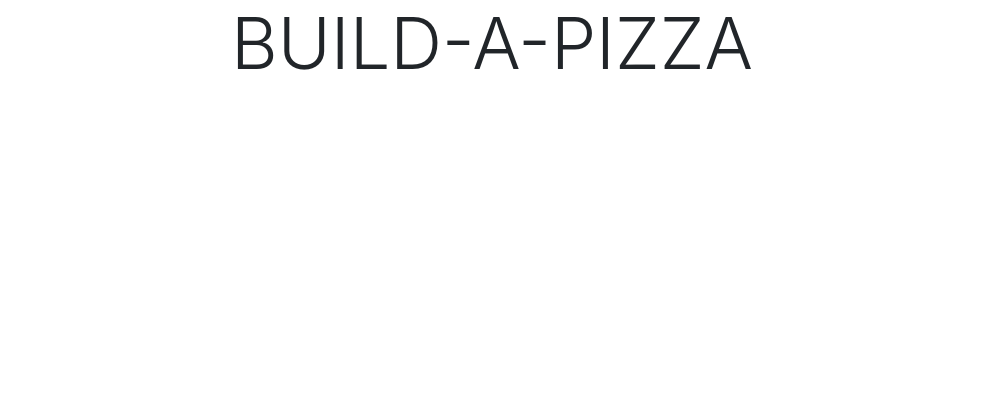
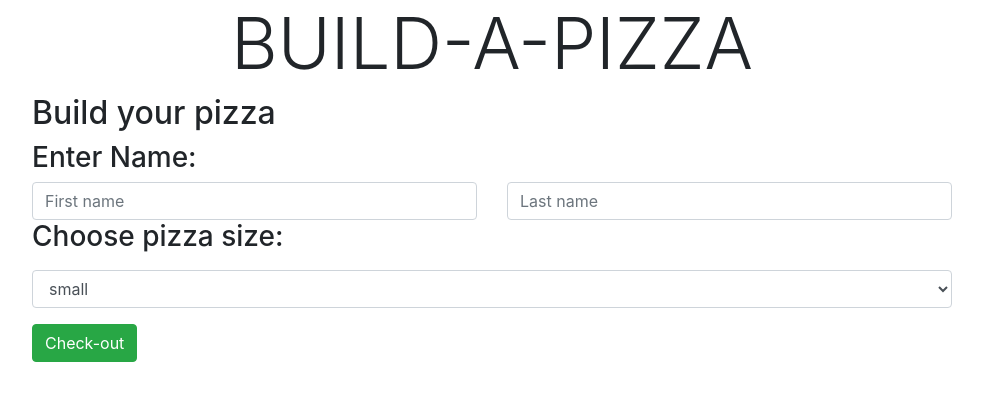
Before and after one commit to JoyWambui/IP-WEEK3, a plain HTML site: page index.html in a window 1280 px wide. Shown: the whole page, without its empty margins (148-1131 px from the left). Drawn offline with nearby package versions, Linux system fonts and the light colour scheme.

Commit message:
add form with name input fields and pizza size options.

```diff
--- a/index.html
+++ b/index.html
@@ -16,6 +16,35 @@
       <div class="col-md-12">
         <h1 class="display-3 text-center">BUILD-A-PIZZA</h1>
       </div>
+      <div class="container">
+        <div class="row">
+          <div class="col-md-1"></div>
+          <div class="col-md-10">
+            <form>
+              <h2>Build your pizza</h2>
+              <h3>Enter Name:</h3>
+              <div class="row">
+                <div class="col-md-6">
+                  <input type="text" class="form-control" placeholder="First name" required>
+                </div>
+                <div class="col-md-6">
+                  <input type="text" class="form-control" placeholder="Last name" required>
+                </div>
+              </div>
+              <div class="form-group">
+                <label for="sizeOptions"><h3>Choose pizza size:</h3></label>
+                <select class="form-control" id="sizeOptions" required>
+                  <option value="small">small</option>
+                  <option value="medium">medium</option>
+                  <option value="large">large</option>
+                </select>
+              </div>
+              <button type="submit" class="btn btn-success">Check-out</button>
+            </form>
+          </div>
+          <div class="col-md-1"></div>
+        </div>
+      </div>
     </div>
   </div>
 
```
